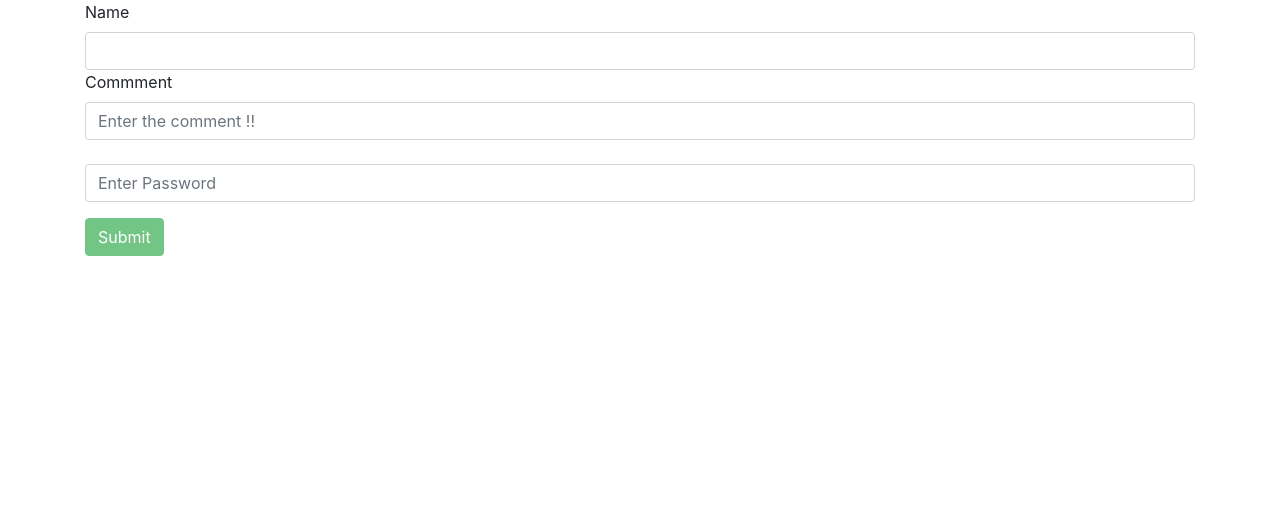
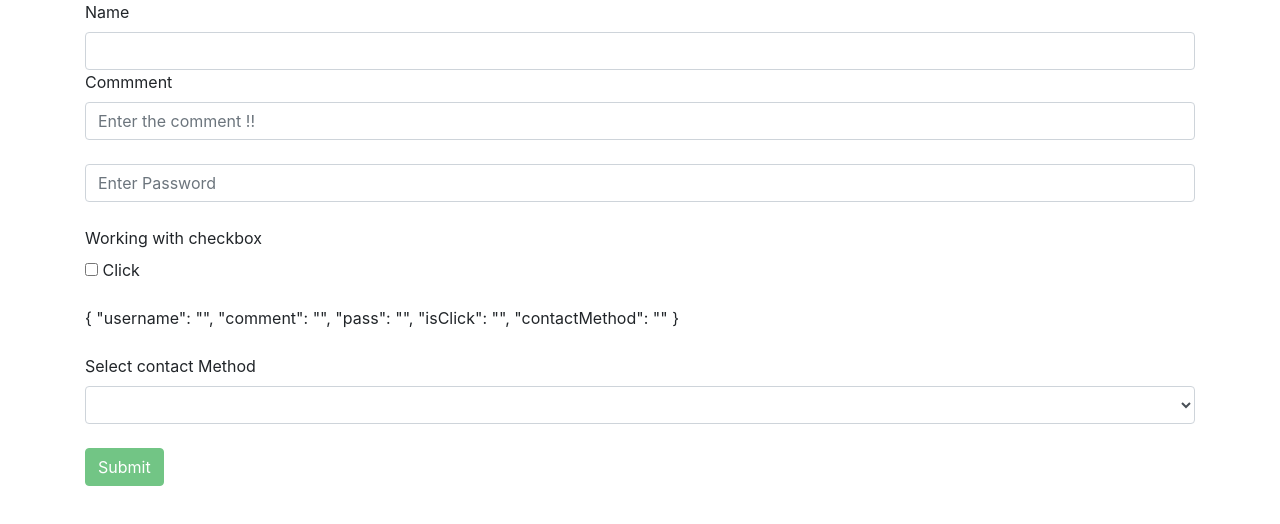
Before and after one commit to nepkoder/template-driven-form-angular, an Angular app: page / in a window 1280 px wide. Shown: the top 524 px of the page. Built offline with nearby package versions, Linux system fonts and the light colour scheme.

Commit message:
working with dropdown & checkbox

```diff
--- a/src/app/app.component.html
+++ b/src/app/app.component.html
@@ -14,7 +14,27 @@
      <div *ngIf="check.touched && !check.valid" class="alert alert-info">
       <h5 *ngIf="check.errors.minlength" >Minimun length should be 3</h5>
   </div>
+<br>
+  <label> Working with checkbox</label>
+  <div class="checkbox">
+    <label>
+      <input type="checkbox" ngModel name="isClick"> Click
+    </label>
   </div>
+
+  </div>
+<!-- | means Pipe in json format -->
+  {{f.value | json}}
+  <br>
+<br>
+  <div class="dropdown">
+    <label>Select contact Method</label>
+    <select ngModel name="contactMethod" class="form-control">
+      <option *ngFor="let method of contactMethod" [value]="method.id">{{method.name}}</option>
+    </select>
+  </div>
+
+<br>
     <button class="btn btn-success" [disabled]="!f.valid" type="submit">Submit</button>
   </form>
 </div>
--- a/src/app/app.component.ts
+++ b/src/app/app.component.ts
@@ -6,7 +6,12 @@ import { Component } from '@angular/core';
   styleUrls: ['./app.component.css']
 })
 export class AppComponent {
-  title = 'app';
+  // title = 'app';
+
+  contactMethod = [
+    {id: 1, name: 'mobile'},
+    {id: 2, name: 'phone'}
+  ];
 
   // log(x) {
   //   console.log(x);
@@ -14,6 +19,7 @@ export class AppComponent {
 
   submitClick(f) {
     console.log(f);
+    console.log(f.value); // return as object
   }
 
 }
```
